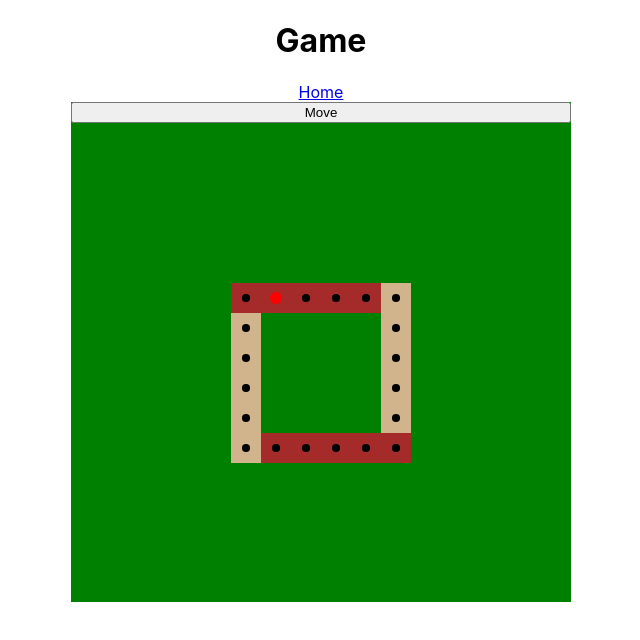
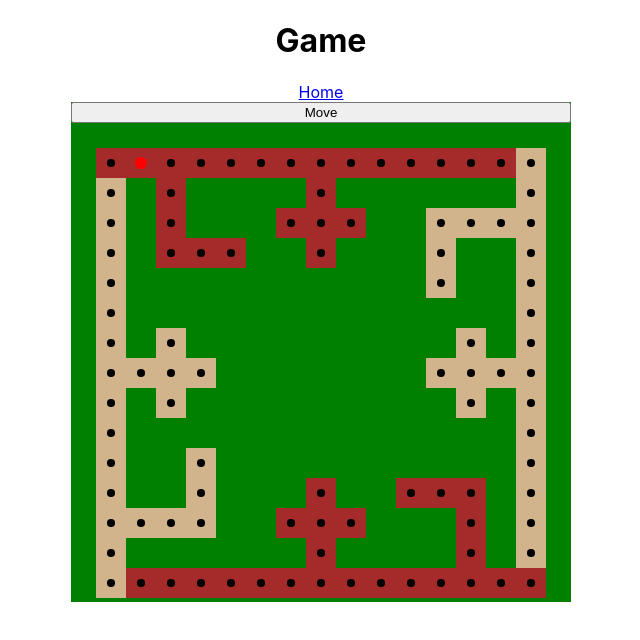
Before and after one commit to TyKerkman/Pegs-Jokers, a React (Create React App) app in the folder frontend/: page /game in a window 1280 px wide. Shown: the top 640 px of the page, without its empty margins (319-959 px from the left). Built offline with nearby package versions, Linux system fonts and the light colour scheme.

Commit message:
Start and end sections to board (#5)
* Added Potential Game State Rendering

* Added start and end sections to board

```diff
--- a/frontend/src/components/Board.js
+++ b/frontend/src/components/Board.js
@@ -9,12 +9,13 @@ function Board({numPlayers=4}) {
     };
 
 
-
+let num = 15;
  const gridContainer =  {
     display: 'grid',
-    gridTemplateColumns: 'auto auto auto auto auto auto',
-    }
-    let num = 6;
+    gridTemplateColumns: `repeat(${num}, auto)`,
+}
+
+
     let initialBoard = []
     for(let i = 0; i < num; i++){
         let temp = []
@@ -25,52 +26,19 @@ function Board({numPlayers=4}) {
     }
 
     console.log(initialBoard)
-    // initialBoard = [
-    //     [null, initialPiece, null, null, null],
-    //     [null, null, null, null, null],
-    //     [null, null, null, null, null],
-    //     [null, null, null, null, null],
-    //     [null, null, null, null, null],
-    // ];
 
     initialBoard[0][1] = initialPiece
 
     const [board, setBoard] = useState(initialBoard)
     const [grid, setGrid] = useState(
-        <div className="grid-container">
-            {
-                board.map((row, indexI)=>{
-                    return row.map((item, indexJ)=>{
-                        if(indexI == 0 || indexI == initialBoard.length - 1 || indexJ == 0 || indexJ == row.length - 1){
-                            let color = ['brown', 'brown', 'tan', 'tan']
-                            let colorIndex = 3
-                            if(indexI == 0 && indexJ != row.length - 1){
-                                colorIndex = 0
-                            }else if(indexI == initialBoard.length - 1 && indexJ != 0){
-                                colorIndex = 1
-                            }else if(indexJ == 0){
-                                colorIndex = 2
-                            }
-                            if(item != null){
-                                return <div className="grid-item"><Place piece={item} pathColor={color[colorIndex]} position={'path'}/></div>
-                            }else{
-                                return <div className="grid-item"><Place  pathColor={color[colorIndex]} position={'path'}/></div>
-                            }
-                        }else{
-                            return <div className="grid-item"><Place /></div>
-                        }
-                    })
-                })}
-            </div>
+        <></>
     )
 
     const updateBoard = () => {
         let newBoard = [...initialBoard]
         newBoard[0][1] = null
         newBoard[0][2] = initialPiece
-        newBoard[5][4] = {color: 'orange'}
         newBoard[3][0] = {color: 'blue'}
-        newBoard[2][5] = {color: 'teal'}
 
 
         setBoard(newBoard);
@@ -81,24 +49,75 @@ function Board({numPlayers=4}) {
             {
                 board.map((row, indexI)=>{
                     return row.map((item, indexJ)=>{
-                        if(indexI == 0 || indexI == initialBoard.length - 1 || indexJ == 0 || indexJ == row.length - 1){
-                            let color = ['brown', 'brown', 'tan', 'tan']
-                            let colorIndex = 3
-                            if(indexI == 0 && indexJ != row.length - 1){
-                                colorIndex = 0
-                            }else if(indexI == initialBoard.length - 1 && indexJ != 0){
-                                colorIndex = 1
-                            }else if(indexJ == 0){
-                                colorIndex = 2
+                        // Top Section Path
+                        if(indexI == 0 && indexJ != row.length - 1){
+                            if(item != null){
+                                return <div className="grid-item"><Place piece={item} pathColor={'brown'} position={'path'}/></div>
+                            }else{
+                                return <div className="grid-item"><Place  pathColor={'brown'} position={'path'}/></div>
                             }
+                        }
+                        // Right Section Path
+                        else if(indexJ == row.length - 1 && indexI != initialBoard.length - 1){
                             if(item != null){
-                                return <div className="grid-item"><Place piece={item} pathColor={color[colorIndex]} position={'path'}/></div>
+                                return <div className="grid-item"><Place piece={item} pathColor={'tan'} position={'path'}/></div>
                             }else{
-                                return <div className="grid-item"><Place  pathColor={color[colorIndex]} position={'path'}/></div>
+                                return <div className="grid-item"><Place  pathColor={'tan'} position={'path'}/></div>
                             }
-                        }else{
+                        }
+                        // Bottom Section Path
+                        else if(indexI == initialBoard.length - 1 && indexJ != 0){
+                            if(item != null){
+                                return <div className="grid-item"><Place piece={item} pathColor={'brown'} position={'path'}/></div>
+                            }else{
+                                return <div className="grid-item"><Place  pathColor={'brown'} position={'path'}/></div>
+                            }
+                        }
+                        // Left Section Path
+                        else if(indexJ == 0 && indexI != 0){
+                            if(item != null){
+                                return <div className="grid-item"><Place piece={item} pathColor={'tan'} position={'path'}/></div>
+                            }else{
+                                return <div className="grid-item"><Place  pathColor={'tan'} position={'path'}/></div>
+                            }
+                        }
+                        // Top Section End
+                        else if( ((indexI == 1 || indexI == 2 || indexI == 3) && indexJ == 2) || (indexI == 3 && (indexJ == 3 || indexJ == 4)) ){
+                            return <div className="grid-item"><Place  pathColor={'brown'} position={'end'}/></div>
+                        }
+                        // Top Section Start
+                        else if( ((indexI == 1 || indexI == 2 || indexI == 3) && indexJ == Math.floor(row.length/2)) || (indexI == 2 && (indexJ == Math.floor(row.length/2) - 1 || indexJ == Math.floor(row.length/2) + 1))){
+                            return <div className="grid-item"><Place  pathColor={'brown'} position={'start'}/></div>
+                        }
+                        // Right Section End
+                        else if ( (indexI == 2 && (indexJ == row.length - 2 || indexJ == row.length - 3 || indexJ == row.length - 4) || (indexJ == row.length - 4 && (indexI == 3 || indexI == 4) ) )) {
+                            return <div className="grid-item"><Place  pathColor={'tan'} position={'end'}/></div>
+                        }
+                        // Right Section Start
+                        else if ( (indexI == Math.floor(initialBoard.length/2) && (indexJ == row.length - 2 || indexJ == row.length - 3 || indexJ == row.length - 4)) || (indexI == Math.floor(initialBoard.length/2) - 1 && indexJ == row.length - 3) || (indexI == Math.floor(initialBoard.length/2) + 1 && indexJ == row.length - 3) ) {
+                            return <div className="grid-item"><Place  pathColor={'tan'} position={'start'}/></div>
+                        }
+                        // Bottom Section End
+                        else if ( (indexJ == row.length - 3 && (indexI == initialBoard.length - 2 || indexI == initialBoard.length - 3 || indexI == initialBoard.length - 4)) || (indexI == initialBoard.length - 4 && (indexJ == row.length - 4 || indexJ == row.length - 5)) ) {
+                            return <div className="grid-item"><Place  pathColor={'brown'} position={'end'}/></div>
+                        }
+                        // Bottom Section Start
+                        else if ( (indexJ == Math.floor(row.length / 2) && (indexI == initialBoard.length - 2 || indexI == initialBoard.length - 3 || indexI == initialBoard.length - 4)) || (indexI == initialBoard.length - 3 && (indexJ == Math.floor(row.length / 2) - 1 || indexJ == Math.floor(row.length / 2) + 1)) ){
+                            return <div className="grid-item"><Place  pathColor={'brown'} position={'start'}/></div>
+                        }
+                        // Left Section End
+                        else if ( (indexI == initialBoard.length - 3 && (indexJ == 1 || indexJ == 2 || indexJ == 3)) || (indexJ == 3 && (indexI == initialBoard.length - 4 || indexI == initialBoard.length - 5)) ) {
+                            return <div className="grid-item"><Place  pathColor={'tan'} position={'end'}/></div>
+                        }
+                        // Left Section Start
+                        else if ( (indexI == Math.floor(initialBoard.length/2) && (indexJ == 1 || indexJ ==2 || indexJ == 3)) || (indexJ == 2 && (indexI == Math.floor(initialBoard.length/2)-1 || indexI == Math.floor(initialBoard.length/2) + 1)) ) {
+                            return <div className="grid-item"><Place  pathColor={'tan'} position={'end'}/></div>
+                        }
+                        else{
                             return <div className="grid-item"><Place /></div>
                         }
+
+
                     })
                 })}
             </div>
--- a/frontend/src/components/Place.js
+++ b/frontend/src/components/Place.js
@@ -20,7 +20,28 @@ function Place({ position = null, piece = null, pathColor=null}) {
                 borderRadius: '50%',
                 display: 'inline-block'
             });
-        } else if (piece !== null) { // If there is a piece, set the color to the piece's color
+        }
+        else if (position == 'start') { // If there is a piece, set the color to the piece's color
+            setBackground(pathColor)
+            setColor({
+                background: 'black',
+                height: '7.5px',
+                width: '7.5px',
+                borderRadius: '50%',
+                display: 'inline-block'
+            });
+        }
+        else if (position == 'end') { // If there is a piece, set the color to the piece's color
+            setBackground(pathColor)
+            setColor({
+                background: 'black',
+                height: '7.5px',
+                width: '7.5px',
+                borderRadius: '50%',
+                display: 'inline-block'
+            });
+        }
+        else if (piece !== null) { // If there is a piece, set the color to the piece's color
             setBackground(pathColor)
             setColor({
                 background: piece.color,
```
